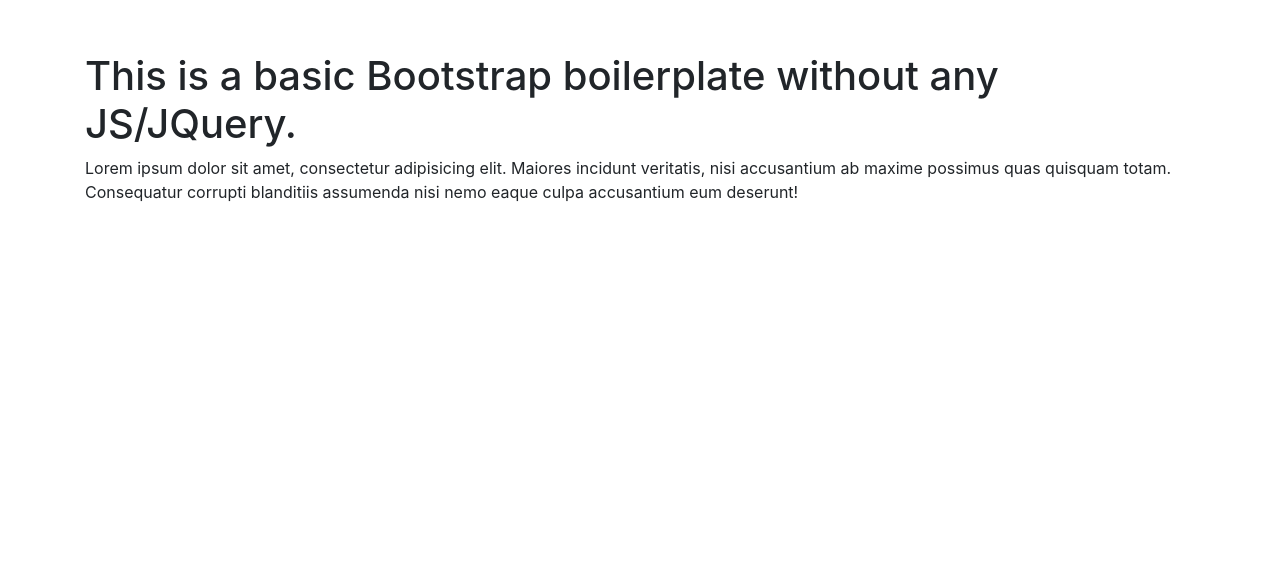
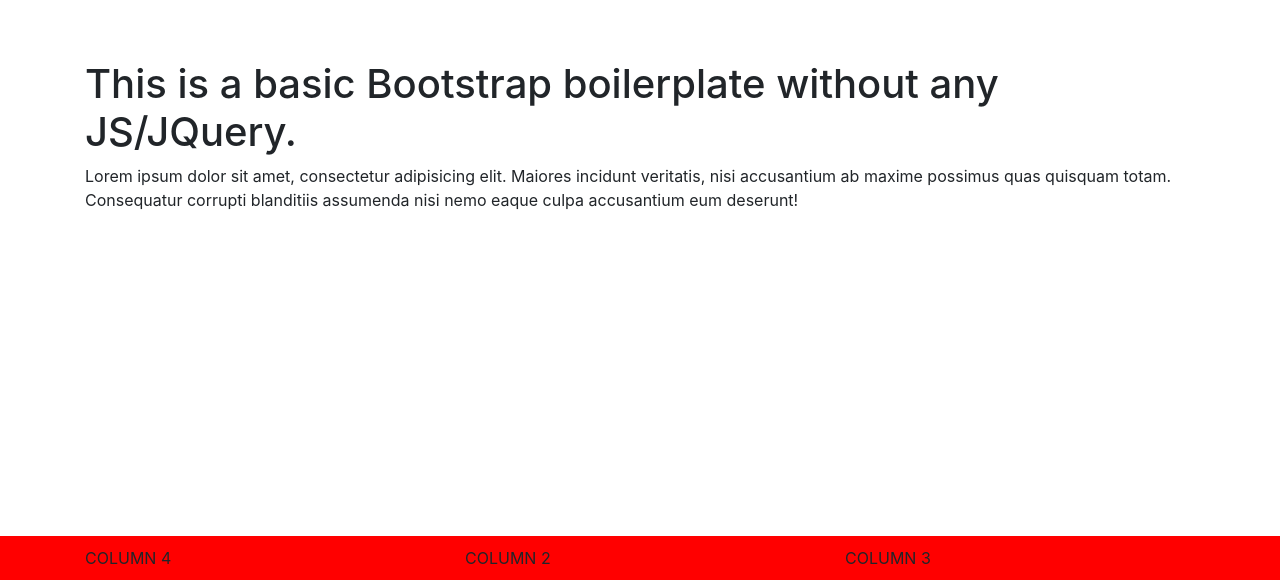
Before and after one commit to DanielAJL/bootstrap-without-js-boilerplate, a website: page index.html in a window 1280 px wide. Shown: the part 264-844 px from the top of the page. Before the commit the page ends 800 px from the top, so only its background shows below. Drawn offline with nearby package versions, Linux system fonts and the light colour scheme.

Commit message:
three-column footer added.

```diff
--- a/css/style.css
+++ b/css/style.css
@@ -1,3 +1,7 @@
+p {
+    margin-bottom: 0;
+}
+
 #section_1 {
     height: 100vh;
     display: -webkit-box;
@@ -8,3 +12,10 @@
     -webkit-box-pack: center;
     justify-content: center;
 }
+
+footer {
+    display: flex;
+    justify-content: center;
+    background-color: red;
+    padding: 10px 0;
+}
--- a/index.html
+++ b/index.html
@@ -23,6 +23,21 @@
         </div>
     </section>
 
+    <footer>
+        <div class="container">
+            <div class="row">
+                <div class="col-md-4">
+                    <p>COLUMN 4</p>
+                </div>
+                <div class="col-md-4">
+                    <p>COLUMN 2</p>
+                </div>
+                <div class="col-md-4">
+                    <p>COLUMN 3</p>
+                </div>
+            </div>
+        </div>
+    </footer>
     <script src=""></script>
 </body>
 
```
